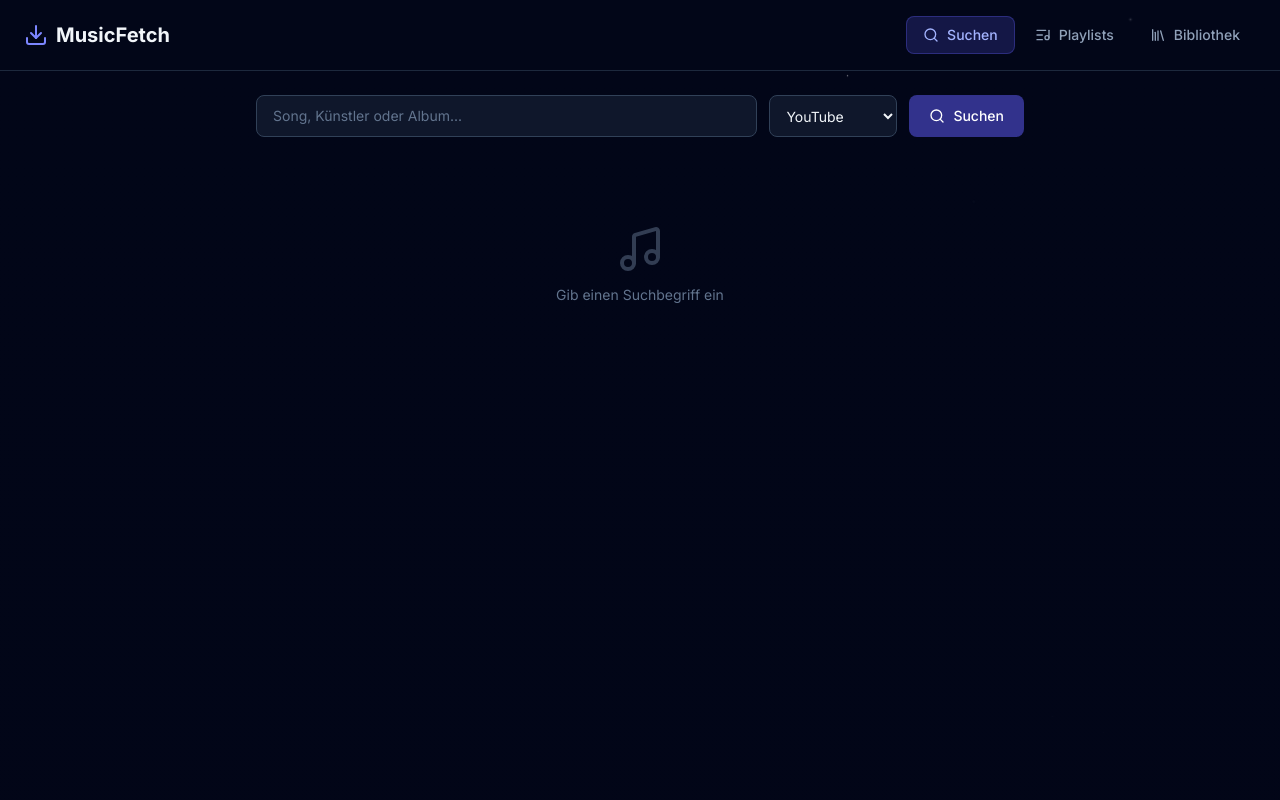
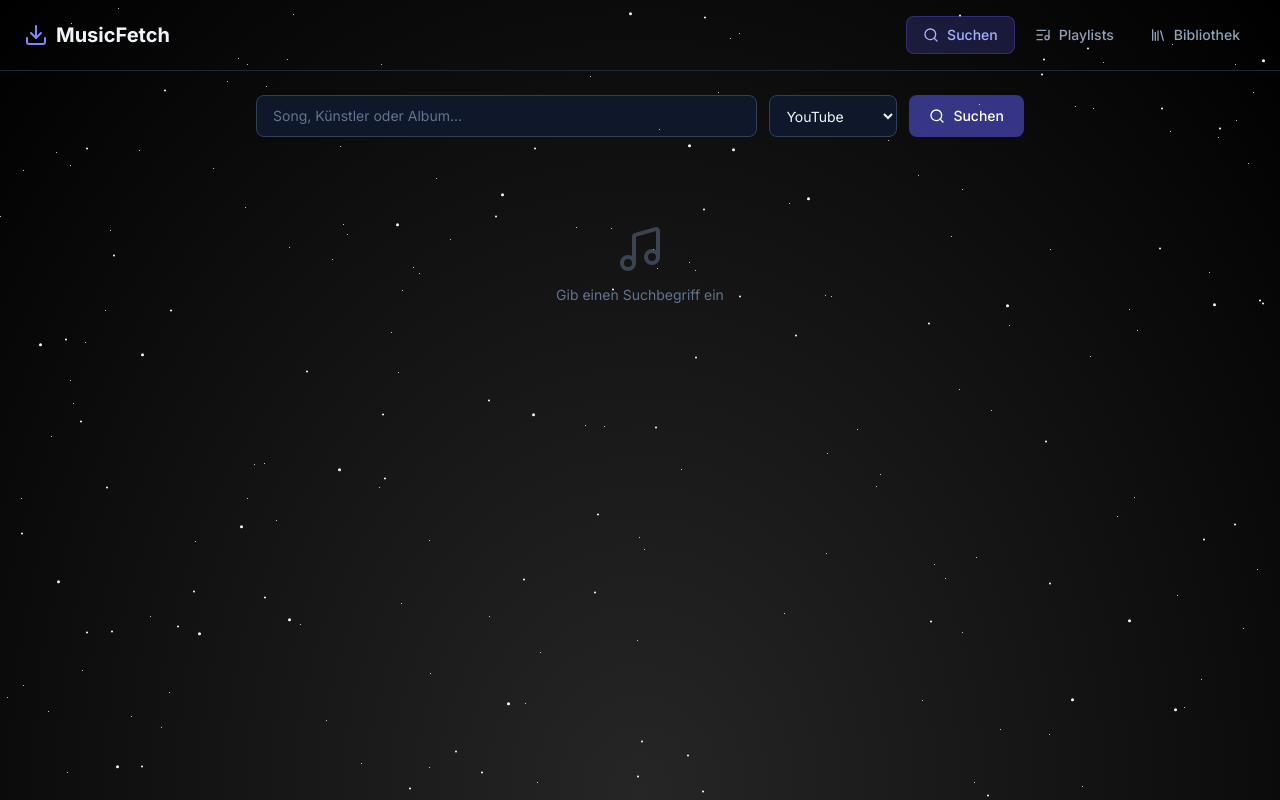
Before and after one commit to naix1337/music-fetch, a Next.js app: page / in a window 1280 px wide. Built offline with nearby package versions, Linux system fonts and the light colour scheme.

Commit message:
Fix: reaktiver StarsBackground mit Parallax + Maus-Effekt

```diff
--- a/src/app/page.tsx
+++ b/src/app/page.tsx
@@ -29,7 +29,7 @@ export default function Home() {
   const [activeTab, setActiveTab] = useState<Tab>("search")
 
   return (
-    <StarsBackground>
+    <StarsBackground className="min-h-screen" speed={80} factor={0.08}>
       <div className="min-h-screen flex flex-col">
         {/* Header */}
         <header className="flex items-center justify-between px-4 sm:px-6 py-4 border-b border-slate-800">
--- a/src/components/ui/stars.tsx
+++ b/src/components/ui/stars.tsx
@@ -1,61 +1,151 @@
 "use client"
 
-import { useMemo } from "react"
-import { motion, type Transition } from "motion/react"
+import * as React from "react"
+import {
+  type HTMLMotionProps,
+  motion,
+  type SpringOptions,
+  type Transition,
+  useMotionValue,
+  useSpring,
+} from "motion/react"
 
-interface StarLayerProps {
-  factor: number
-  speed: number
-  transition?: Transition
+type StarLayerProps = HTMLMotionProps<"div"> & {
+  count: number
+  size: number
+  transition: Transition
+  starColor: string
+}
+
+function generateStars(count: number, starColor: string) {
+  const shadows: string[] = []
+  for (let i = 0; i < count; i++) {
+    const x = Math.floor(Math.random() * 4000) - 2000
+    const y = Math.floor(Math.random() * 4000) - 2000
+    shadows.push(`${x}px ${y}px ${starColor}`)
+  }
+  return shadows.join(", ")
+}
+
+function StarLayer({
+  count = 1000,
+  size = 1,
+  transition = { repeat: Infinity, duration: 50, ease: "linear" },
+  starColor = "#fff",
+  className,
+  ...props
+}: StarLayerProps) {
+  const [boxShadow, setBoxShadow] = React.useState<string>("")
+
+  React.useEffect(() => {
+    setBoxShadow(generateStars(count, starColor))
+  }, [count, starColor])
+
+  return (
+    <motion.div
+      data-slot="star-layer"
+      animate={{ y: [0, -2000] }}
+      transition={transition}
+      className={cn("absolute top-0 left-0 w-full h-[2000px]", className)}
+      {...props}
+    >
+      <div
+        className="absolute bg-transparent rounded-full"
+        style={{
+          width: `${size}px`,
+          height: `${size}px`,
+          boxShadow: boxShadow,
+        }}
+      />
+      <div
+        className="absolute bg-transparent rounded-full top-[2000px]"
+        style={{
+          width: `${size}px`,
+          height: `${size}px`,
+          boxShadow: boxShadow,
+        }}
+      />
+    </motion.div>
+  )
+}
+
+type StarsBackgroundProps = React.ComponentProps<"div"> & {
+  factor?: number
+  speed?: number
+  transition?: SpringOptions
   starColor?: string
 }
 
-function StarLayer({ factor, speed, transition, starColor = "#fff" }: StarLayerProps) {
-  const boxShadow = useMemo(() => {
-    const count = Math.floor(100 * factor)
-    const shadows: string[] = []
-    for (let i = 0; i < count; i++) {
-      const x = Math.random() * 2000
-      const y = Math.random() * 1000
-      const size = Math.random() * 2 + 0.5
-      shadows.push(`${x}px ${y}px ${size}px ${starColor}`)
-      shadows.push(`${x}px ${y + 1000}px ${size}px ${starColor}`)
-    }
-    return shadows.join(", ")
-  }, [factor, starColor])
+export function StarsBackground({
+  children,
+  className,
+  factor = 0.05,
+  speed = 50,
+  transition = { stiffness: 50, damping: 20 },
+  starColor = "#fff",
+  ...props
+}: StarsBackgroundProps) {
+  const offsetX = useMotionValue(1)
+  const offsetY = useMotionValue(1)
+
+  const springX = useSpring(offsetX, transition)
+  const springY = useSpring(offsetY, transition)
+
+  const handleMouseMove = React.useCallback(
+    (e: React.MouseEvent<HTMLDivElement>) => {
+      const centerX = window.innerWidth / 2
+      const centerY = window.innerHeight / 2
+      const newOffsetX = -(e.clientX - centerX) * factor
+      const newOffsetY = -(e.clientY - centerY) * factor
+      offsetX.set(newOffsetX)
+      offsetY.set(newOffsetY)
+    },
+    [offsetX, offsetY, factor],
+  )
 
   return (
-    <motion.div
-      className="absolute inset-0"
-      style={{
-        width: 1,
-        height: 1,
-        boxShadow,
+    <div
+      data-slot="stars-background"
+      className={cn(
+        "relative size-full overflow-hidden bg-[radial-gradient(ellipse_at_bottom,_#262626_0%,_#000_100%)]",
+        className,
+      )}
+      onMouseMove={handleMouseMove}
+      {...props}
+    >
+      <motion.div style={{ x: springX, y: springY }}>
+        <StarLayer
+          count={1000}
+          size={1}
+          transition={{ repeat: Infinity, duration: speed, ease: "linear" }}
+          starColor={starColor}
+        />
+        <StarLayer
+          count={400}
+          size={2}
+          transition={{
+            repeat: Infinity,
+            duration: speed * 2,
+            ease: "linear",
           }}
-      animate={{ y: [0, -1000] }}
+          starColor={starColor}
+        />
+        <StarLayer
+          count={200}
+          size={3}
           transition={{
-        duration: speed,
             repeat: Infinity,
+            duration: speed * 3,
             ease: "linear",
-        ...transition,
           }}
+          starColor={starColor}
         />
+      </motion.div>
+      {children}
+    </div>
   )
 }
 
-interface StarsBackgroundProps {
-  children: React.ReactNode
+function cn(...classes: (string | undefined | null | false)[]) {
+  return classes.filter(Boolean).join(" ")
 }
-
-export function StarsBackground({ children }: StarsBackgroundProps) {
-  return (
-    <div className="relative min-h-screen overflow-hidden">
-      <div className="absolute inset-0 bg-slate-950" />
-      <StarLayer factor={0.1} speed={120} starColor="rgba(148, 163, 184, 0.3)" />
-      <StarLayer factor={0.05} speed={80} starColor="rgba(148, 163, 184, 0.5)" />
-      <StarLayer factor={0.02} speed={40} starColor="rgba(255, 255, 255, 0.8)" />
-      <div className="absolute inset-0 bg-gradient-to-b from-slate-950/0 via-slate-950/60 to-slate-950 pointer-events-none" />
-      <div className="relative z-10">{children}</div>
-    </div>
-  )
-}
```
Lines whose indentation alone changed are shown as unchanged.
